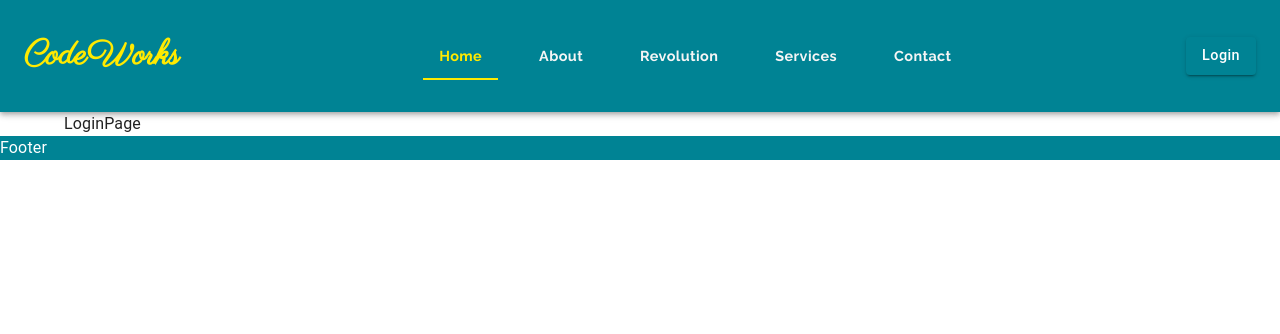
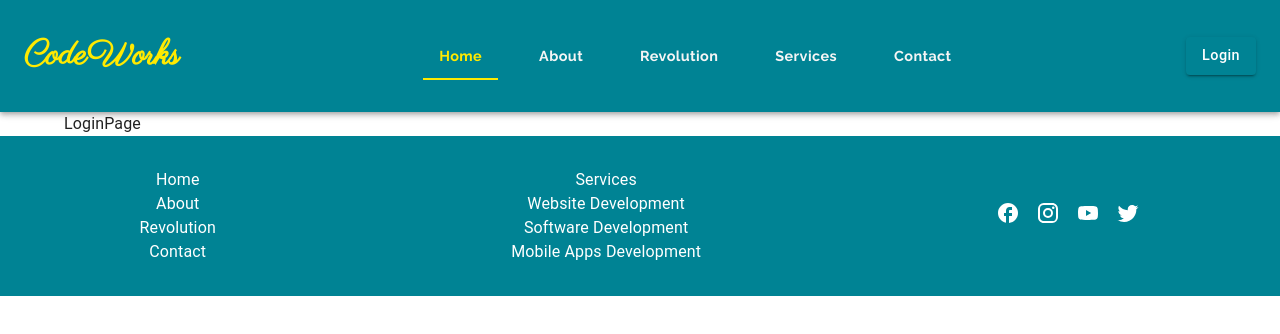
Before and after one commit to sagar-aryal/code-works, a React (Create React App) app: page /login in a window 1280 px wide. Shown: the top 334 px of the page. Built offline with nearby package versions, Linux system fonts and the light colour scheme.

Commit message:
footer completed

```diff
--- a/src/components/Footer/Footer.jsx
+++ b/src/components/Footer/Footer.jsx
@@ -1,9 +1,92 @@
 import React from "react";
+import { Link } from "react-router-dom";
 
-import { FooterContainer } from "./FooterStyle";
+import { FooterContainer, gridItemStyles, Item } from "./FooterStyle";
+
+import { Grid } from "@mui/material";
+import {
+  FacebookOutlined,
+  Instagram,
+  YouTube,
+  Twitter,
+} from "@mui/icons-material";
 
 const Footer = () => {
-  return <FooterContainer>Footer</FooterContainer>;
+  return (
+    <FooterContainer>
+      <Grid
+        container
+        direction="row"
+        justifyContent="space-around"
+        alignItems="center"
+        columnSpacing={{ xs: 1, sm: 2 }}
+      >
+        <Grid item sx={gridItemStyles}>
+          <Grid
+            container
+            direction="column"
+            justifyContent="center"
+            alignItems="center"
+          >
+            <Item item component={Link} to="/">
+              Home
+            </Item>
+            <Item item component={Link} to="/about">
+              About
+            </Item>
+            <Item item component={Link} to="/revolution">
+              Revolution
+            </Item>
+            <Item item component={Link} to="/contact">
+              Contact
+            </Item>
+          </Grid>
+        </Grid>
+        <Grid item sx={gridItemStyles}>
+          <Grid
+            container
+            direction="column"
+            justifyContent="center"
+            alignItems="center"
+          >
+            <Item item component={Link} to="/services">
+              Services
+            </Item>
+            <Item item component={Link} to="/website">
+              Website Development
+            </Item>
+            <Item item component={Link} to="/software">
+              Software Development
+            </Item>
+            <Item item component={Link} to="/mobileapps">
+              Mobile Apps Development
+            </Item>
+          </Grid>
+        </Grid>
+        <Grid item sx={gridItemStyles}>
+          <Grid
+            container
+            justifyContent="center"
+            alignItems="flex-start"
+            columnGap={2}
+          >
+            <Item item component={Link} to="/">
+              <FacebookOutlined />
+            </Item>
+            <Item item component={Link} to="/">
+              <Instagram />
+            </Item>
+            <Item item component={Link} to="/">
+              <YouTube />
+            </Item>
+            <Item item component={Link} to="/">
+              <Twitter />
+            </Item>
+          </Grid>
+        </Grid>
+      </Grid>
+    </FooterContainer>
+  );
 };
 
 export default Footer;
--- a/src/components/Footer/FooterStyle.js
+++ b/src/components/Footer/FooterStyle.js
@@ -1,7 +1,23 @@
+import { Grid } from "@mui/material";
 import { styled } from "@mui/material/styles";
 
+// Customizing footer styles using styled modules from mui packages.
 export const FooterContainer = styled("div")(({ theme }) => ({
   background: theme.palette.primary.main,
   color: theme.palette.primary.contrastText,
-  width: "100%",
+  width: "100vw",
+  zIndex: 1302,
+  position: "relative",
 }));
+
+export const gridItemStyles = {
+  margin: "2rem",
+};
+
+export const Item = styled(Grid)(({ theme }) => ({
+  color: theme.palette.primary.contrastText,
+  textDecoration: "none",
+  "&: hover": {
+    opacity: 0.6,
+  },
+}));
```
